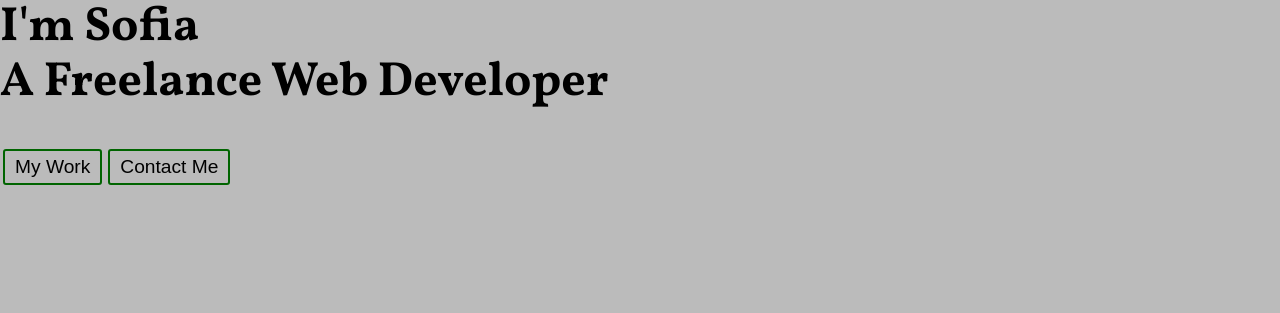
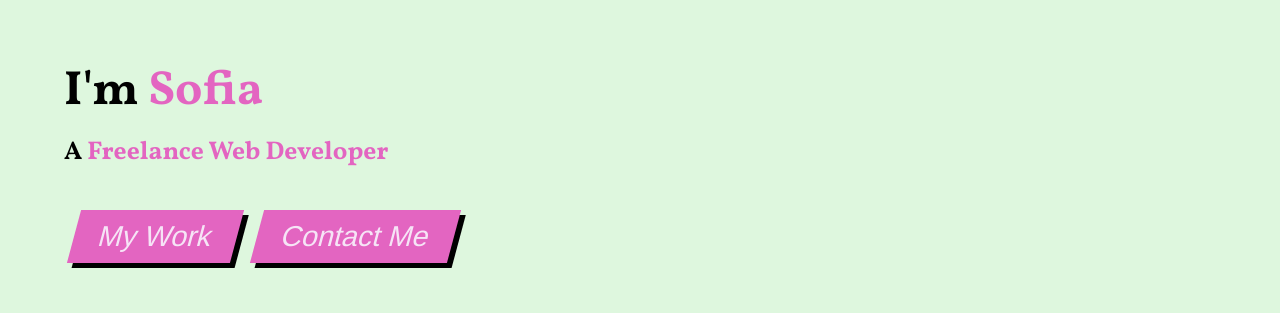
Before and after one commit to SofPan/portfolio, a React (Create React App) app: page / in a window 1280 px wide. Shown: the top 313 px of the page. Built offline with nearby package versions, Linux system fonts and the light colour scheme.

Commit message:
style buttons and change header colors

```diff
--- a/src/components/Header/Hero.jsx
+++ b/src/components/Header/Hero.jsx
@@ -4,17 +4,19 @@ import Socials from "../ContactSection/Socials";
 
 const Hero = () => {
   return(
-    <div className="hero">
+    <div className="hero bg-alt">
       <header className="hero-header flex flex-column">
         <div>
           <h1>
-            I'm <span className="color-alt">Sofia</span><br />
-            A <span className="color-alt">Freelance Web Developer</span>
+            I'm <span className="color-dark">Sofia</span><br />
+            <span class="small">
+              A <span className="color-dark">Freelance Web Developer</span>
+            </span>
           </h1>
         </div>
         <div>
-          <button>My Work</button>
-          <button>Contact Me</button>
+          <button className="btn btn-primary">My Work</button>
+          <button className="btn btn-primary">Contact Me</button>
         </div>
       </header>
       <footer className="hero-footer">
--- a/src/styles.css
+++ b/src/styles.css
@@ -46,11 +46,65 @@ h4 {
   margin-bottom: 2px;
 }
 
+.btn {
+  display: inline-flex;
+  margin: 0 10px;
+}
+.btn-primary {
+  padding: 10px 25px;
+  text-decoration: none;
+  font-size: 1.8rem;
+  color: #f6e4f6;
+  background: #e365c1;
+  box-shadow: 6px 5px 0 #000;
+  transform: skewX(-15deg);
+}
+.btn-primary:hover {
+  cursor: pointer;
+  transition: 0.5s;
+  box-shadow: 10px 10px 0 #f6e4f6;
+}
+
 .flex {
   display: flex;
 }
 .flex-column {
   flex-direction: column;
+}
+
+.justify-between {
+  justify-content: space-between;
+}
+
+.color-main {
+  color: #f6e4f6;
+}
+.color-alt {
+  color: #def7de;
+}
+.color-light {
+  color: #fff;
+}
+.color-dark {
+  color: #e365c1;
+}
+
+.bg-main {
+  background-color: #f6e4f6;
+}
+.bg-alt {
+  background-color: #def7de;
+}
+.bg-light {
+  background-color: #fff;
+}
+.bg-dark {
+  background-color: #e365c1;
+}
+
+.small {
+  font-size: 1.6rem;
+  line-height: 1.6rem;
 }
 
 .header {
@@ -63,29 +117,22 @@ h4 {
   display: flex;
   flex-direction: column;
   justify-content: space-between;
-  background-color: #bbb;
 }
 .header .hero h1 {
   font-size: 3rem;
   margin-bottom: 36px;
 }
-.header .hero button {
-  border: 2px solid darkgreen;
-  border-radius: 3px;
-  padding: 5px 10px;
-  margin: 3px;
-  width: max-content;
-  font-size: 1.2rem;
-}
 .header .hero-header {
   display: flex;
   height: 66%;
+  padding-top: 64px;
+  padding-left: 64px;
 }
 .header .hero-footer {
   width: 100%;
   display: flex;
   justify-content: space-evenly;
-  background-color: #F2F79E;
+  background-color: #f6e4f6;
   height: 30%;
   padding: 24px;
   position: relative;
@@ -96,7 +143,7 @@ h4 {
   top: -20px;
   width: 100%;
   height: 30px;
-  background-image: radial-gradient(32.02px at 50% 45px, #f2f79e 99%, transparent 101%);
+  background-image: radial-gradient(32.02px at 50% 45px, #f6e4f6 99%, transparent 101%);
   background-size: 43px;
   background-repeat: repeat-x;
 }
--- a/src/styles/_global.scss
+++ b/src/styles/_global.scss
@@ -22,6 +22,26 @@ h4{
   margin-bottom: 2px;
 }
 
+.btn{
+  display: inline-flex;
+  margin: 0 10px;
+  &-primary{
+    padding: 10px 25px;
+    text-decoration: none;
+    font-size: 1.8rem;
+    color: $primary;
+    background: $dark;
+    box-shadow: 6px 5px 0 #000;
+    transform: skewX(-15deg);
+
+    &:hover{
+      cursor: pointer;
+      transition: 0.5s;
+      box-shadow: 10px 10px 0 $primary;
+    }
+  }
+}
+
 .flex{
   display: flex;
 
@@ -29,3 +49,49 @@ h4{
     flex-direction: column;
   }
 }
+
+.justify{
+  &-between{
+    justify-content: space-between;
+  }
+}
+
+.color{
+  &-main{
+    color: $primary;
+  }
+
+  &-alt{
+    color: $secondary;
+  }
+
+  &-light{
+    color: #fff;
+  }
+
+  &-dark{
+    color: $dark;
+  }
+}
+
+.bg{
+  &-main{
+    background-color: $primary;
+  }
+  &-alt{
+    background-color: $secondary;
+  }
+
+  &-light{
+    background-color: #fff;
+  }
+
+  &-dark{
+    background-color: $dark;
+  }
+}
+
+.small{
+  font-size: 1.6rem;
+  line-height: 1.6rem;
+}
--- a/src/styles/_header.scss
+++ b/src/styles/_header.scss
@@ -10,33 +10,24 @@
     display: flex;
     flex-direction: column;
     justify-content: space-between;
-    background-color: #bbb;
 
     h1{
       font-size: 3rem;
       margin-bottom: 36px;
     }
 
-    button{
-      border: 2px solid darkgreen;
-      border-radius: 3px;
-      padding: 5px 10px;
-      margin: 3px;
-      width: max-content;
-      font-size: 1.2rem;
-    }
-
     &-header{
       display: flex;
-      // align-items: center;
       height: 66%;
+      padding-top: 64px;
+      padding-left: 64px;
     }
 
     &-footer{
       width: 100%;
       display: flex;
       justify-content: space-evenly;
-      background-color: $secondary;
+      background-color: $primary;
       height: 30%;
       padding: 24px;
       position: relative;
@@ -47,7 +38,7 @@
         top: -20px;
         width: 100%;
         height: 30px;
-        background-image: radial-gradient(32.02px at 50% 45px,#f2f79e 99%,transparent 101%);
+        background-image: radial-gradient(32.02px at 50% 45px,$primary 99%,transparent 101%);
         background-size: 43px;
         background-repeat: repeat-x;
       }
--- a/src/styles/variables.scss
+++ b/src/styles/variables.scss
@@ -3,9 +3,9 @@
 
 
 // Colors
-$primary: #CA895F !default;
-$secondary: #F2F79E !default;
-$dark: #524632 !default;
+$primary: #f6e4f6 !default;
+$secondary: #def7de !default;
+$dark: #e365c1 !default;
 
 // Fonts
 $heading: 'Vollkorn', serif !default;
```
Also changed, not shown: 1 other file (tests, documents, lock files or other folders).
